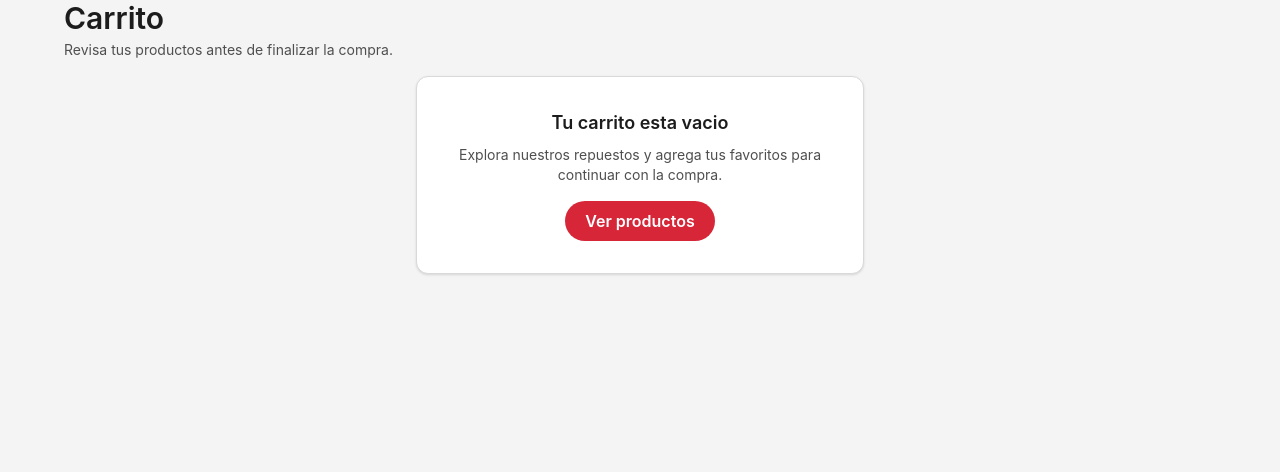
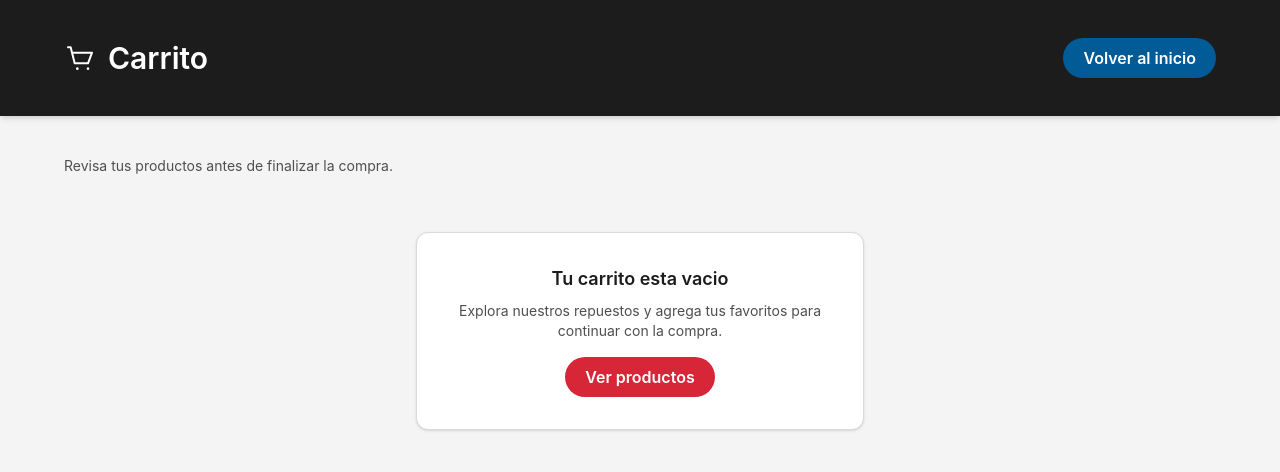
Before and after one commit to christofa2000/motorlider-fullstack, a Next.js app: page /cart in a window 1280 px wide. Shown: the top 472 px of the page. Built offline with nearby package versions, Linux system fonts and the light colour scheme.

Commit message:
Añadir encabezado al carrito y mejorar la descripción de productos

```diff
--- a/src/app/cart/page.tsx
+++ b/src/app/cart/page.tsx
@@ -107,16 +107,50 @@ const CartPage = () => {
   const dialogConfirmLabel =
     pendingAction?.type === "clear" ? "Vaciar" : "Eliminar";
 
+  const cartDescription = "Revisa tus productos antes de finalizar la compra.";
+
+  const CartHeader = () => (
+    <header className="z-30 bg-[var(--color-primary)] text-[var(--color-contrast)] shadow-md lg:sticky lg:top-0">
+      <div className="container flex flex-col gap-4 md:flex-row md:items-center md:justify-between">
+        <h1 className="flex items-center gap-3 py-10 text-2xl font-semibold md:text-3xl">
+          <svg
+            aria-hidden="true"
+            className="h-8 w-8"
+            viewBox="0 0 24 24"
+            fill="none"
+            xmlns="http://www.w3.org/2000/svg"
+          >
+            <path
+              d="M3 4h2l3 12h10l3-8H7"
+              stroke="currentColor"
+              strokeWidth="1.5"
+              strokeLinecap="round"
+              strokeLinejoin="round"
+            />
+            <circle cx="10" cy="20" r="1" fill="currentColor" />
+            <circle cx="18" cy="20" r="1" fill="currentColor" />
+          </svg>
+          <span>Carrito</span>
+        </h1>
+        <Link
+          href="/"
+          className="btn btn-secondary w-full md:w-auto hover:brightness-95 focus:outline-none focus:ring-2 focus:ring-[var(--color-accent)] focus:ring-offset-2 focus:ring-offset-[var(--color-primary)]"
+        >
+          Volver al inicio
+        </Link>
+      </div>
+    </header>
+  );
+
   if (!isHydrated) {
     return (
+      <>
+        <CartHeader />
         <main className="min-h-[60vh] bg-[var(--color-neutral-200)]/30">
           <div className="container pt-20 pb-10 md:pt-24">
             <div className="mb-4">
-            <h1 className="text-2xl font-semibold text-[var(--color-primary)] md:text-3xl">
-              Carrito
-            </h1>
-            <p className="mt-1 text-sm text-[var(--color-neutral-700)]">
-              Revisa tus productos antes de finalizar la compra.
+              <p className="py-10 text-sm text-[var(--color-neutral-700)]">
+                {cartDescription}
               </p>
             </div>
             <div className="rounded-xl border border-[var(--color-neutral-200)] bg-white p-8 text-center shadow-sm">
@@ -126,19 +160,19 @@ const CartPage = () => {
             </div>
           </div>
         </main>
+      </>
     );
   }
 
   if (count === 0 || enrichedItems.length === 0) {
     return (
+      <>
+        <CartHeader />
         <main className="min-h-[60vh] bg-[var(--color-neutral-200)]/30">
           <div className="container pt-20 pb-10 md:pt-24">
             <div className="mb-4">
-            <h1 className="text-2xl font-semibold text-[var(--color-primary)] md:text-3xl">
-              Carrito
-            </h1>
-            <p className="mt-1 text-sm text-[var(--color-neutral-700)]">
-              Revisa tus productos antes de finalizar la compra.
+              <p className="py-10 text-sm text-[var(--color-neutral-700)]">
+                {cartDescription}
               </p>
             </div>
             <div className="mx-auto max-w-md rounded-xl border border-[var(--color-neutral-200)] bg-white p-8 text-center shadow-sm">
@@ -158,19 +192,18 @@ const CartPage = () => {
             </div>
           </div>
         </main>
+      </>
     );
   }
 
   return (
     <>
+      <CartHeader />
       <main className="min-h-[60vh] bg-[var(--color-neutral-200)]/30">
         <div className="container pt-20 pb-10 md:pt-24">
           <div className="mb-4">
-            <h1 className="text-2xl font-semibold text-[var(--color-primary)] md:text-3xl">
-              Carrito
-            </h1>
-            <p className="mt-1 text-sm text-[var(--color-neutral-700)]">
-              Revisa tus productos antes de finalizar la compra.
+            <p className="py-10 text-sm text-[var(--color-neutral-700)]">
+              {cartDescription}
             </p>
           </div>
 
--- a/src/styles/theme.css
+++ b/src/styles/theme.css
@@ -33,3 +33,9 @@ body {
   color: var(--color-contrast);
   padding: 0.5rem 1.25rem;
 }
+
+.btn-secondary {
+  background-color: var(--color-accent);
+  color: var(--color-contrast);
+  padding: 0.5rem 1.25rem;
+}
```
Lines whose indentation alone changed are shown as unchanged.
